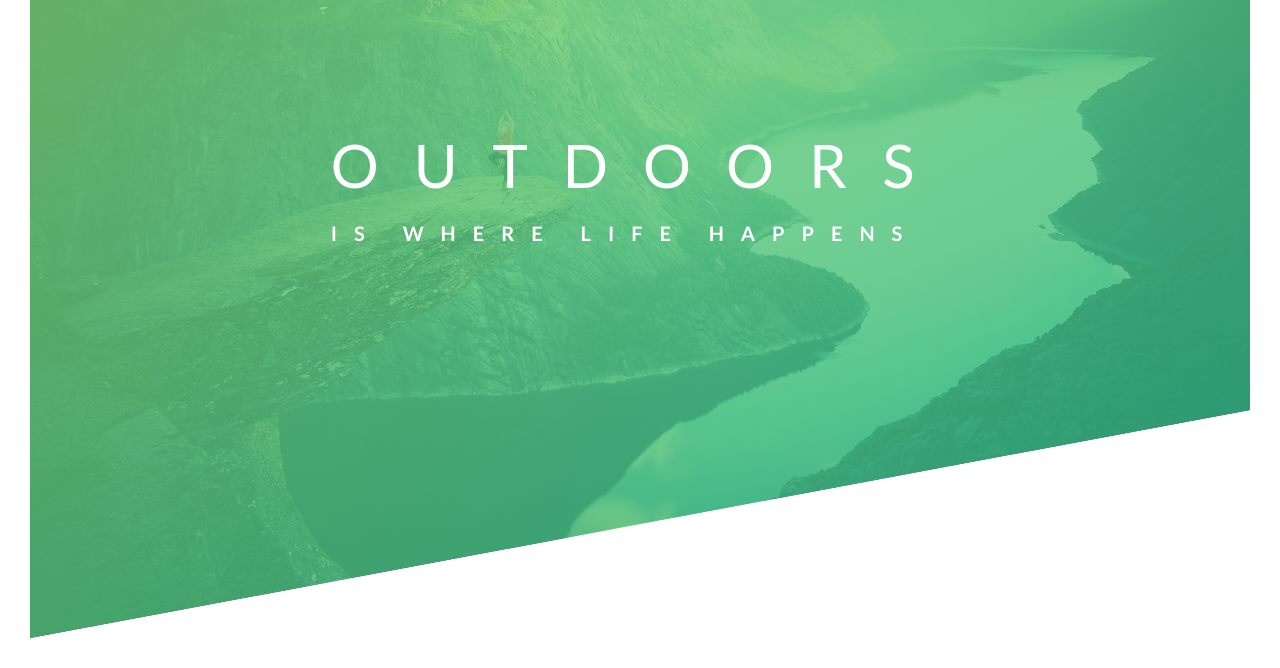
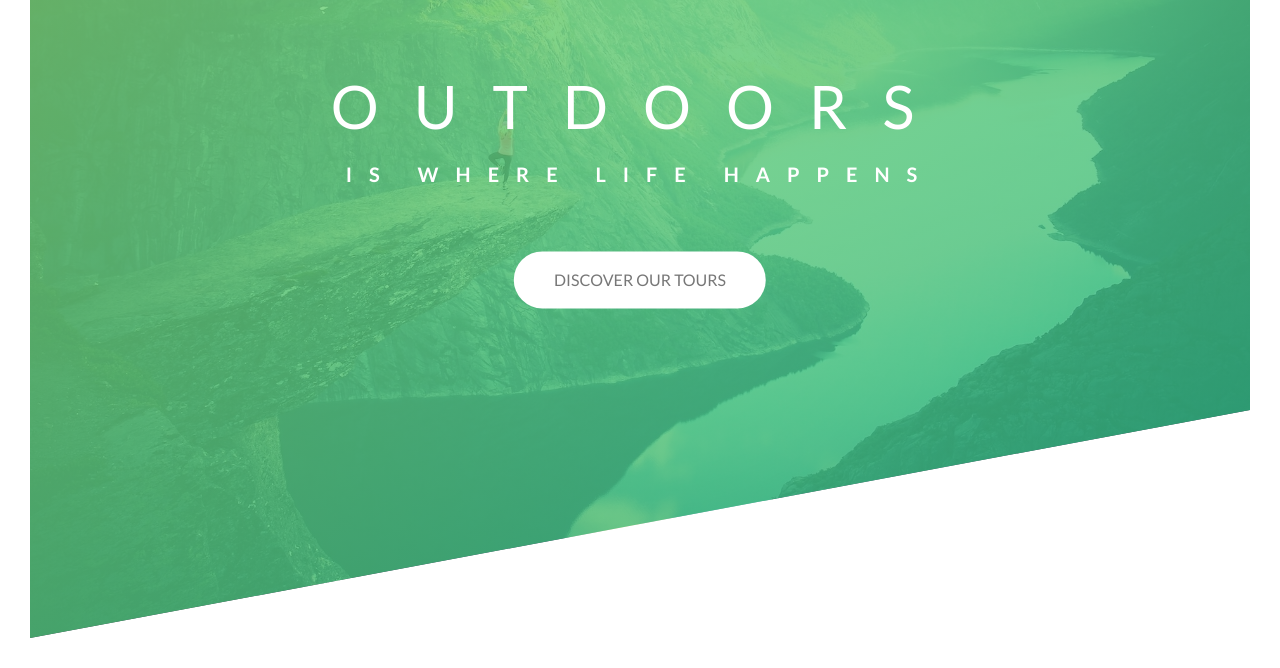
Before and after one commit to Abel808/na-tours, a plain HTML site: page index.html in a window 1280 px wide. Shown: the part 152-820 px from the top of the page. Drawn offline with Linux system fonts and the light colour scheme.

```diff
--- a/index.html
+++ b/index.html
@@ -16,12 +16,15 @@
         <div class="logo-box">
             <img src="./Assets/logo-white.png" alt="logo-white" class="logo">
         </div>
+
         <div class="text-box">
             <h1 class="heading-primary">
            <span class="heading-primary-main"> Outdoors</span>
            <span class="heading-primary-sub">is where life happens</span>
         </h1>
+        <a href="#" class="btn btn-white">Discover our tours</a>
         </div>
+
 
     </header>
 
--- a/styles.css
+++ b/styles.css
@@ -39,6 +39,7 @@
 .heading-primary{
     color: #fff;
     text-transform: uppercase;
+    margin-bottom: 60px;
 
 }
 
@@ -73,6 +74,8 @@
     top:40%;
     left: 50%;
     transform: translate(-50%,-50% );
+    text-align: center;
+
 }
 
 
@@ -109,6 +112,30 @@
         opacity: 1;
         transform: translateX(0);
     }
+}
+
+.btn:link,.btn:visited{
+ text-transform: uppercase;
+ text-decoration: none;
+ padding: 15px 40px;
+    display:inline-block;
+    border-radius: 100px;
+    transition: all .2s;
+
+}
+
+.btn:hover{
+    transform: translateY(-3px);
+    box-shadow: 0 13px 20px 0 rgba(0, 0, 0, 0.281);
+}
+.btn:active{
+    transform: translatey(-1px);
+    box-shadow: 0 13px 10px 0 rgba(0, 0, 0, 0.281);
+}
+.btn-white{
+    background-color: white;
+    color: #777;
+
 
 
 }
```
